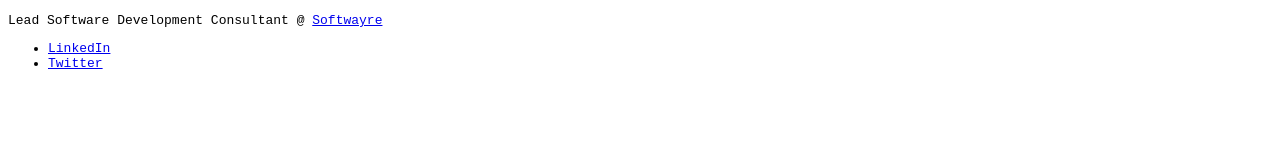
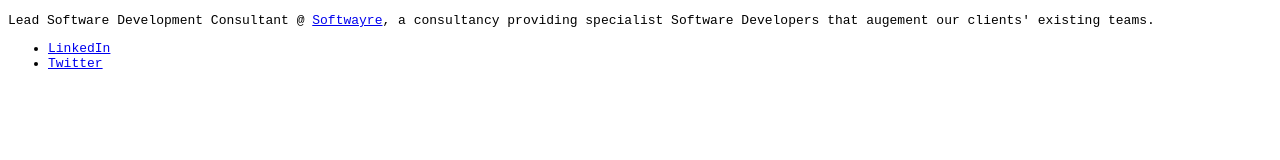
Before and after one commit to craigayre/craigayre.github.io, a plain HTML site: page index.html in a window 1280 px wide. Drawn offline with Linux system fonts and the light colour scheme.

Commit message:
Update about description

```diff
--- a/index.html
+++ b/index.html
@@ -14,7 +14,7 @@
     </head>
 
     <body>
-        <p>Lead Software Development Consultant @ <a href="https://softwayre.com">Softwayre</a></p>
+        <p>Lead Software Development Consultant @ <a href="https://softwayre.com">Softwayre</a>, a consultancy providing specialist Software Developers that augement our clients' existing teams.</p>
 
         <ul>
             <li><a href="https://www.linkedin.com/in/craig-ayre/">LinkedIn</a></li>
```
